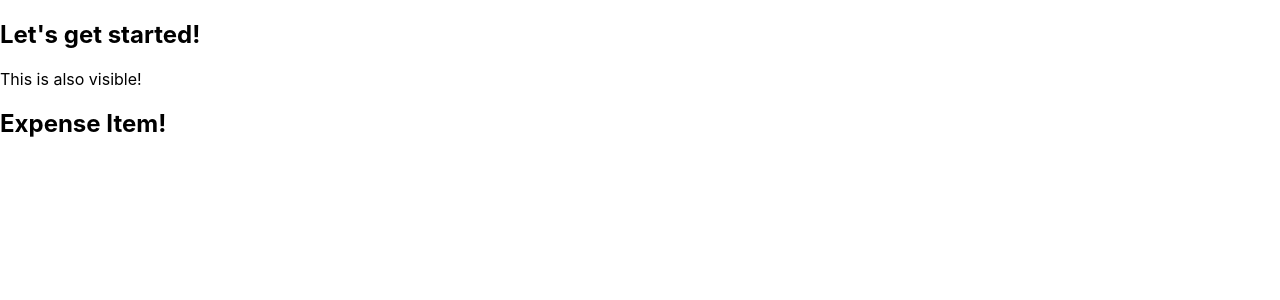
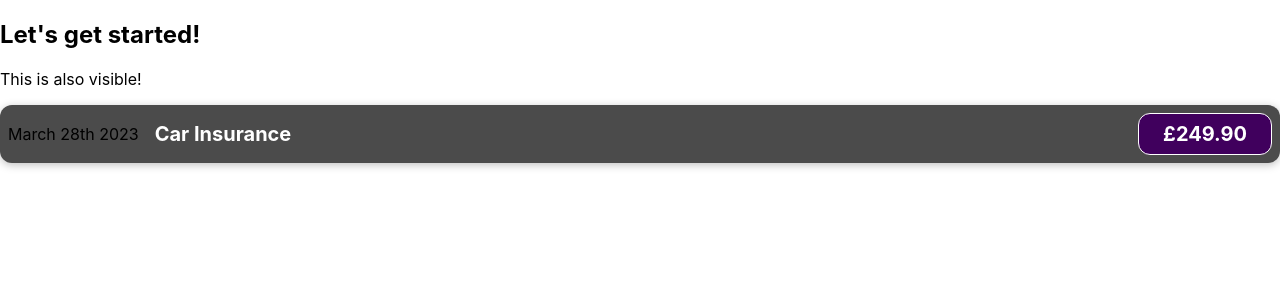
Before and after one commit to ianmcnicholas/my-first-react-app, a React (Create React App) app: page / in a window 1280 px wide. Shown: the top 300 px of the page. Built offline with nearby package versions, Linux system fonts and the light colour scheme.

Commit message:
add initial css styling to ExpenseItem

```diff
--- a/package.json
+++ b/package.json
@@ -4,7 +4,6 @@
   "private": true,
   "dependencies": {
     "@testing-library/jest-dom": "^5.17.0",
-    "@babel/plugin-proposal-private-property-in-object": "7.21.11",
     "@testing-library/react": "^13.4.0",
     "@testing-library/user-event": "^13.5.0",
     "react": "^18.2.0",
@@ -35,5 +34,8 @@
       "last 1 firefox version",
       "last 1 safari version"
     ]
+  },
+  "devDependencies": {
+    "@babel/plugin-proposal-private-property-in-object": "^7.21.11"
   }
 }
--- /dev/null
+++ b/src/components/ExpenseItem.css
@@ -0,0 +1,56 @@
+.expense-item {
+  display: flex;
+  justify-content: space-between;
+  align-items: center;
+  box-shadow: 0 2px 8px rgba(0, 0, 0, 0.25);
+  padding: 0.5rem;
+  margin: 1rem 0;
+  border-radius: 12px;
+  background-color: #4b4b4b;
+}
+
+.expense-item__description {
+  display: flex;
+  flex-direction: column;
+  gap: 1rem;
+  align-items: flex-end;
+  flex-flow: column-reverse;
+  justify-content: flex-start;
+  flex: 1;
+}
+
+.expense-item h2 {
+  color: #3a3a3a;
+  font-size: 1rem;
+  flex: 1;
+  margin: 0 1rem;
+  color: white;
+}
+
+.expense-item__price {
+  font-size: 1rem;
+  font-weight: bold;
+  color: white;
+  background-color: #40005d;
+  border: 1px solid white;
+  padding: 0.5rem;
+  border-radius: 12px;
+}
+
+@media (min-width: 580px) {
+  .expense-item__description {
+    flex-direction: row;
+    align-items: center;
+    justify-content: flex-start;
+    flex: 1;
+  }
+
+  .expense-item__description h2 {
+    font-size: 1.25rem;
+  }
+
+  .expense-item__price {
+    font-size: 1.25rem;
+    padding: 0.5rem 1.5rem;
+  }
+}
--- a/src/components/ExpenseItem.js
+++ b/src/components/ExpenseItem.js
@@ -1,5 +1,15 @@
+import "./ExpenseItem.css"
+
 function ExpenseItem() {
-  return <h2>Expense Item!</h2>;
+  return (
+    <div className="expense-item">
+      <div>March 28th 2023</div>
+      <div className="expense-item__description">
+        <h2>Car Insurance</h2>
+        <div className="expense-item__price">£249.90</div>
+      </div>
+    </div>
+  );
 }
 
 export default ExpenseItem;
```
Also changed, not shown: 1 other file (tests, documents, lock files or other folders).
